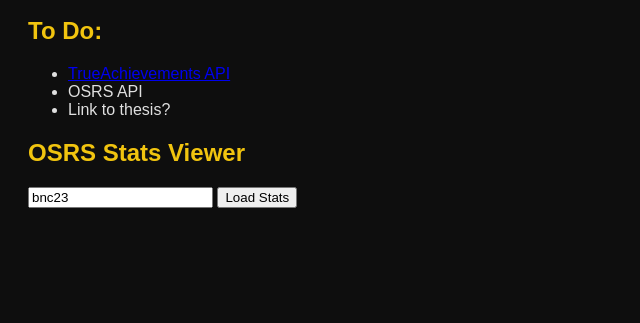
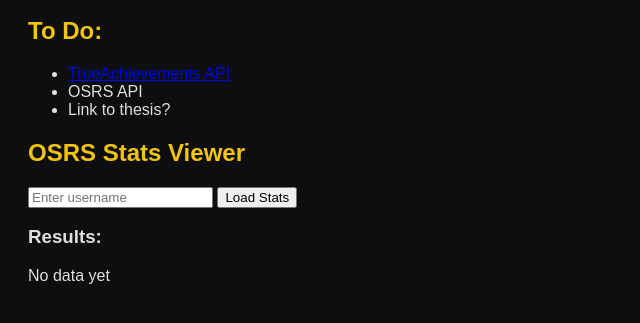
Before and after one commit to jbsaw1/jubilant-invention, a plain HTML site: page index.html in a window 1280 px wide. Shown: the part 129-452 px from the top of the page, without its empty margins (0-640 px from the left). Drawn offline with Linux system fonts and the light colour scheme.

Commit message:
Update index.html

```diff
--- a/index.html
+++ b/index.html
@@ -70,9 +70,11 @@
 
 <h2>OSRS Stats Viewer</h2>
 
-<input id="user" value="bnc23" placeholder="Enter username">
+<input id="user" placeholder="Enter username">
 <button onclick="loadStats()">Load Stats</button>
-<div id="skill-grid"></div>
+
+<h3>Results:</h3>
+<div id="output">No data yet</div>
 
 <script src="OSRSgrab.js"></script>
 
```
